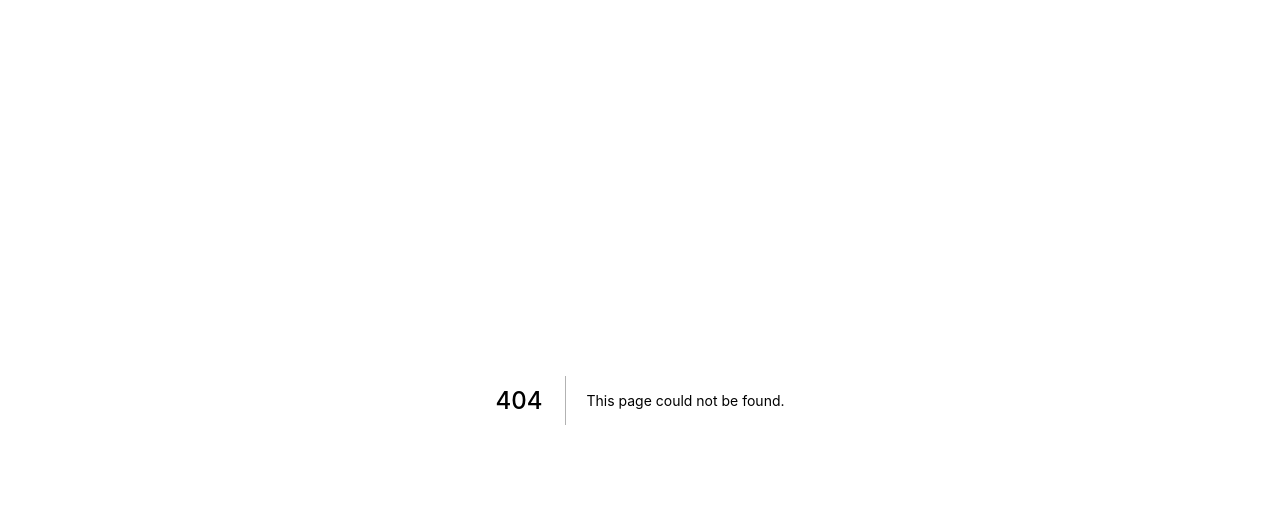
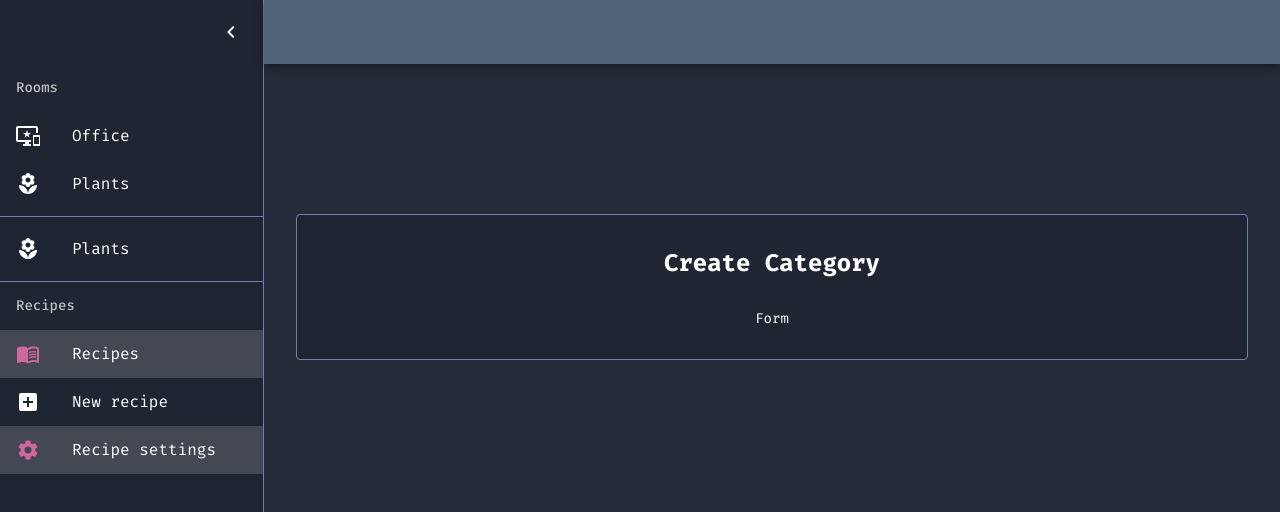
Before and after one commit to jim-at-jibba/home-dash-app, a Next.js app: page /recipes/settings in a window 1280 px wide. Before the commit this address had no page. Shown: the top 512 px of the page. Built offline with nearby package versions, Linux system fonts and the light colour scheme.

Commit message:
Add recipe settings screen and base form template

```diff
--- a/components/Paper/index.tsx
+++ b/components/Paper/index.tsx
@@ -8,9 +8,9 @@ import {Alert} from "@material-ui/lab"
 interface Props {
   title: string
   error?: boolean
-  loading: boolean
+  loading?: boolean
 }
-const DashboardCard: FunctionComponent<Props> = ({title, loading, error, children}) => {
+const DashboardCard: FunctionComponent<Props> = ({title, loading = false, error, children}) => {
   const classes = useStyles()
 
   if (error) {
--- a/components/Sidebar.tsx
+++ b/components/Sidebar.tsx
@@ -17,6 +17,7 @@ import ChevronLeftIcon from "@material-ui/icons/ChevronLeft"
 import ChevronRightIcon from "@material-ui/icons/ChevronRight"
 import ImportantDevicesIcon from "@material-ui/icons/ImportantDevices"
 import LocalFloristIcon from "@material-ui/icons/LocalFlorist"
+import SettingsIcon from "@material-ui/icons/Settings"
 
 interface Props {
   open: boolean
@@ -97,6 +98,9 @@ const Sidebar: FunctionComponent<Props> = ({open, handleDrawerClose}) => {
           </MenuItemNext>
           <MenuItemNext path="/recipes/add" label="New recipe">
             <AddBoxIcon />
+          </MenuItemNext>
+          <MenuItemNext path="/recipes/settings" label="Recipe settings">
+            <SettingsIcon />
           </MenuItemNext>
         </List>
       </Box>
--- /dev/null
+++ b/features/recipes/components/create-food-category-form.tsx
@@ -0,0 +1,20 @@
+import Content from "@/components/Content"
+import {createStyles, makeStyles} from "@material-ui/core"
+import {FunctionComponent} from "react"
+import DashboardCard from "@/components/Paper"
+// import {Alert} from "@material-ui/lab"
+
+const useStyles = makeStyles(() => createStyles({}))
+
+const RecipeCategoryForm: FunctionComponent = () => {
+  // eslint-disable-next-line @typescript-eslint/no-unused-vars
+  const classes = useStyles()
+  return (
+    <Content>
+      <DashboardCard title="Create Category">
+        <p>Form</p>
+      </DashboardCard>
+    </Content>
+  )
+}
+export default RecipeCategoryForm
--- /dev/null
+++ b/features/recipes/recipeSettings.tsx
@@ -0,0 +1,31 @@
+import Content from "@/components/Content"
+import {createStyles, makeStyles, Theme} from "@material-ui/core"
+import {FunctionComponent} from "react"
+import RecipeCategoryForm from "./components/create-food-category-form"
+// import {Alert} from "@material-ui/lab"
+
+const useStyles = makeStyles((theme: Theme) =>
+  createStyles({
+    root: {
+      flexGrow: 1,
+    },
+    paper: {
+      height: 140,
+      width: 100,
+    },
+    control: {
+      padding: theme.spacing(2),
+    },
+  }),
+)
+
+const RecipeSettings: FunctionComponent = () => {
+  // eslint-disable-next-line @typescript-eslint/no-unused-vars
+  const classes = useStyles()
+  return (
+    <Content>
+      <RecipeCategoryForm />
+    </Content>
+  )
+}
+export default RecipeSettings
--- /dev/null
+++ b/pages/recipes/settings.tsx
@@ -0,0 +1,20 @@
+import {CustomNextPage} from "types"
+import {getSidebarLayout} from "@/components/layouts/SidebarLayout"
+import React from "react"
+import Content from "@/components/Content"
+import RecipeSettings from "@/features/recipes/recipeSettings"
+
+const RecipeSettingsPage: CustomNextPage = () => {
+  return (
+    <Content>
+      <RecipeSettings />
+    </Content>
+  )
+}
+
+RecipeSettingsPage.getLayout = (page) => {
+  const Layout = <>{getSidebarLayout(page)}</>
+  return Layout
+}
+
+export default RecipeSettingsPage
```
